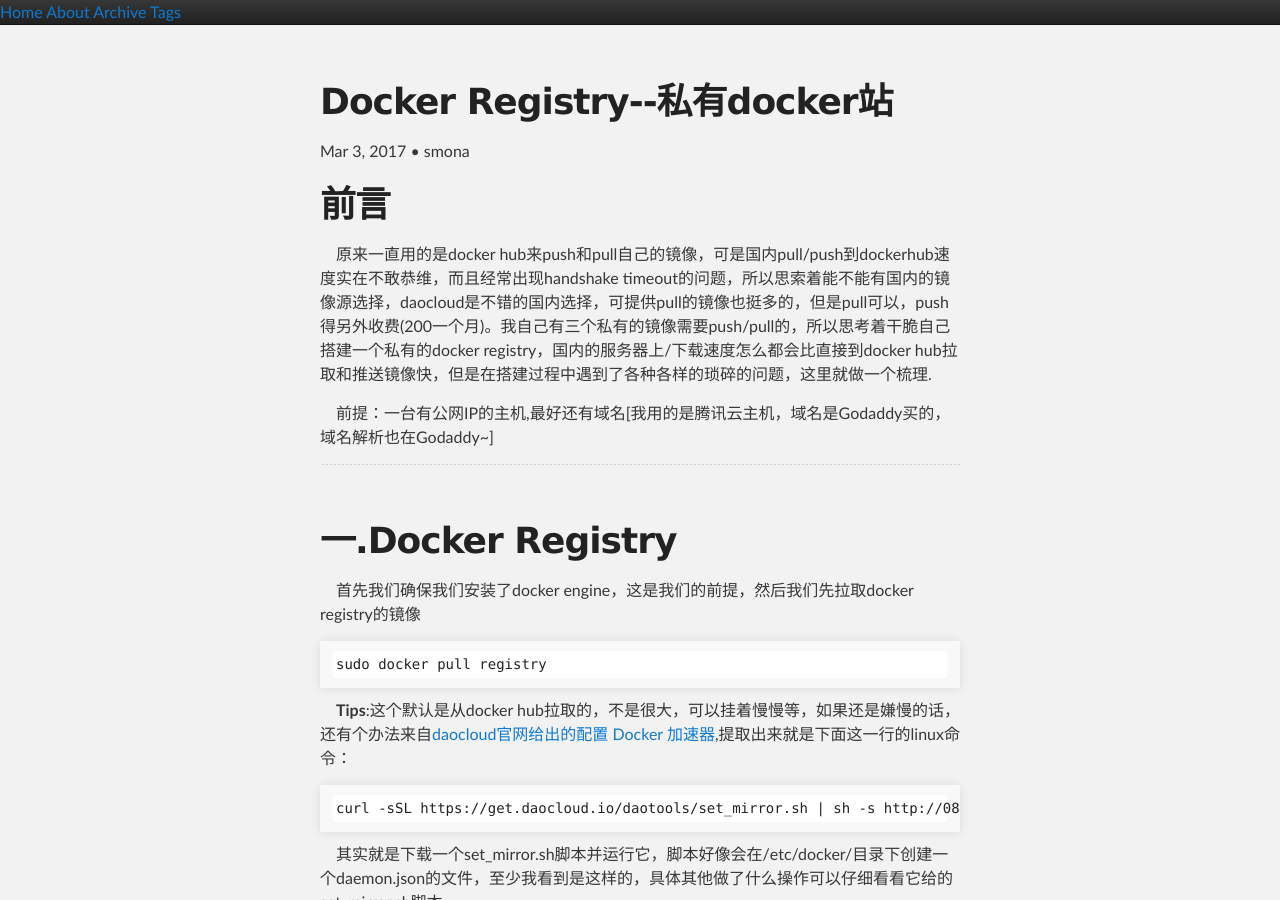
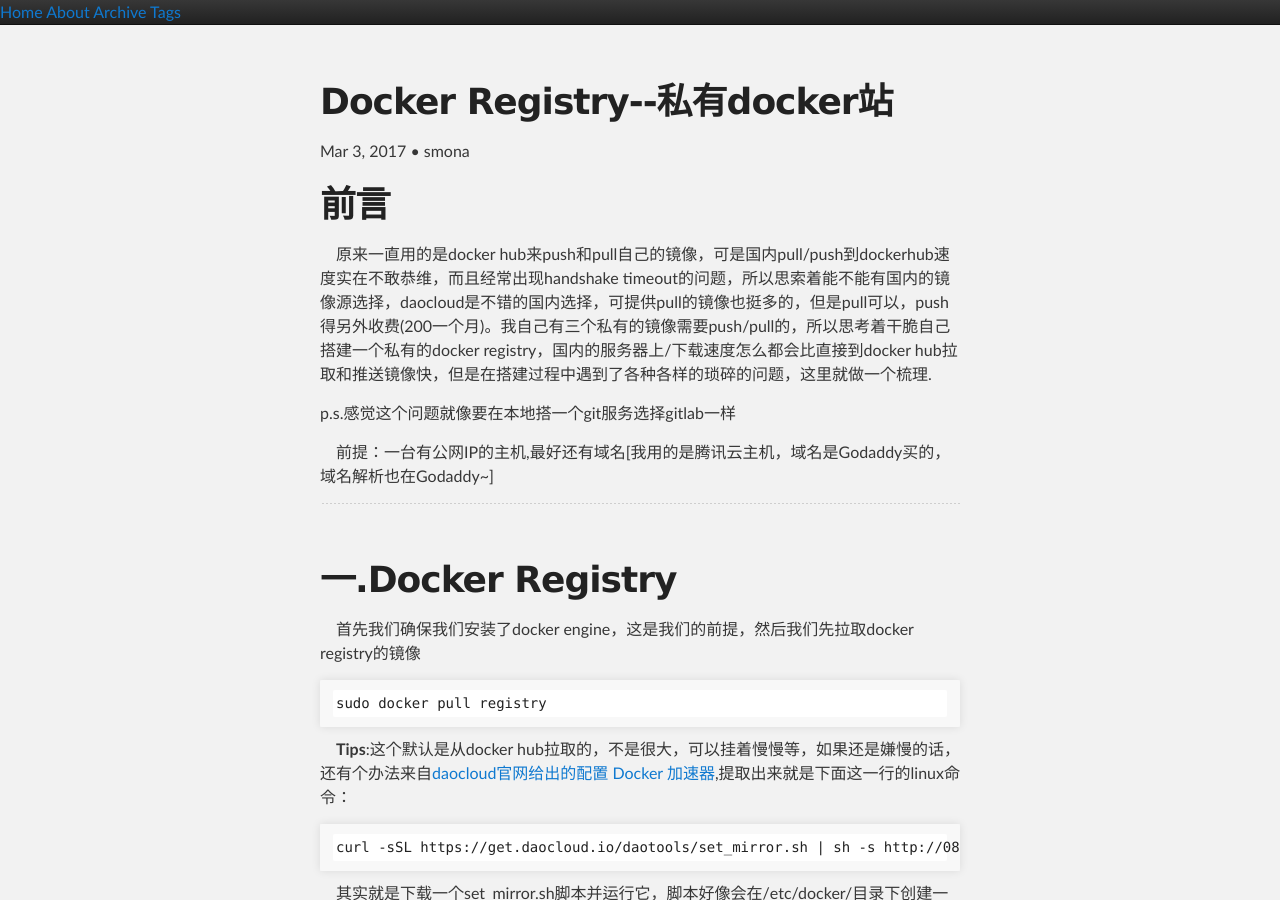
Before and after one commit to silbertmonaphia/silbertmonaphia.github.io, a Jekyll site: the page built from _posts/2017-03-03-Docker Registry--私有docker站.md, in a window 1280 px wide and 900 px high. Built offline with Jekyll 4.4.1, drawn with Linux system fonts in a browser that asks for light colours.

Commit message:
Update 2017-03-03-Docker Registry--私有docker站.md

```diff
--- a/_posts/2017-03-03-Docker Registry--私有docker站.md
+++ b/_posts/2017-03-03-Docker Registry--私有docker站.md
@@ -10,6 +10,8 @@ layout: post
 # 前言
 
 　原来一直用的是docker hub来push和pull自己的镜像，可是国内pull/push到dockerhub速度实在不敢恭维，而且经常出现handshake timeout的问题，所以思索着能不能有国内的镜像源选择，daocloud是不错的国内选择，可提供pull的镜像也挺多的，但是pull可以，push得另外收费(200一个月)。我自己有三个私有的镜像需要push/pull的，所以思考着干脆自己搭建一个私有的docker registry，国内的服务器上/下载速度怎么都会比直接到docker hub拉取和推送镜像快，但是在搭建过程中遇到了各种各样的琐碎的问题，这里就做一个梳理.
+
+ p.s.感觉这个问题就像要在本地搭一个git服务选择gitlab一样
 
 　前提：一台有公网IP的主机,最好还有域名[我用的是腾讯云主机，域名是Godaddy买的，域名解析也在Godaddy~]
 
```
